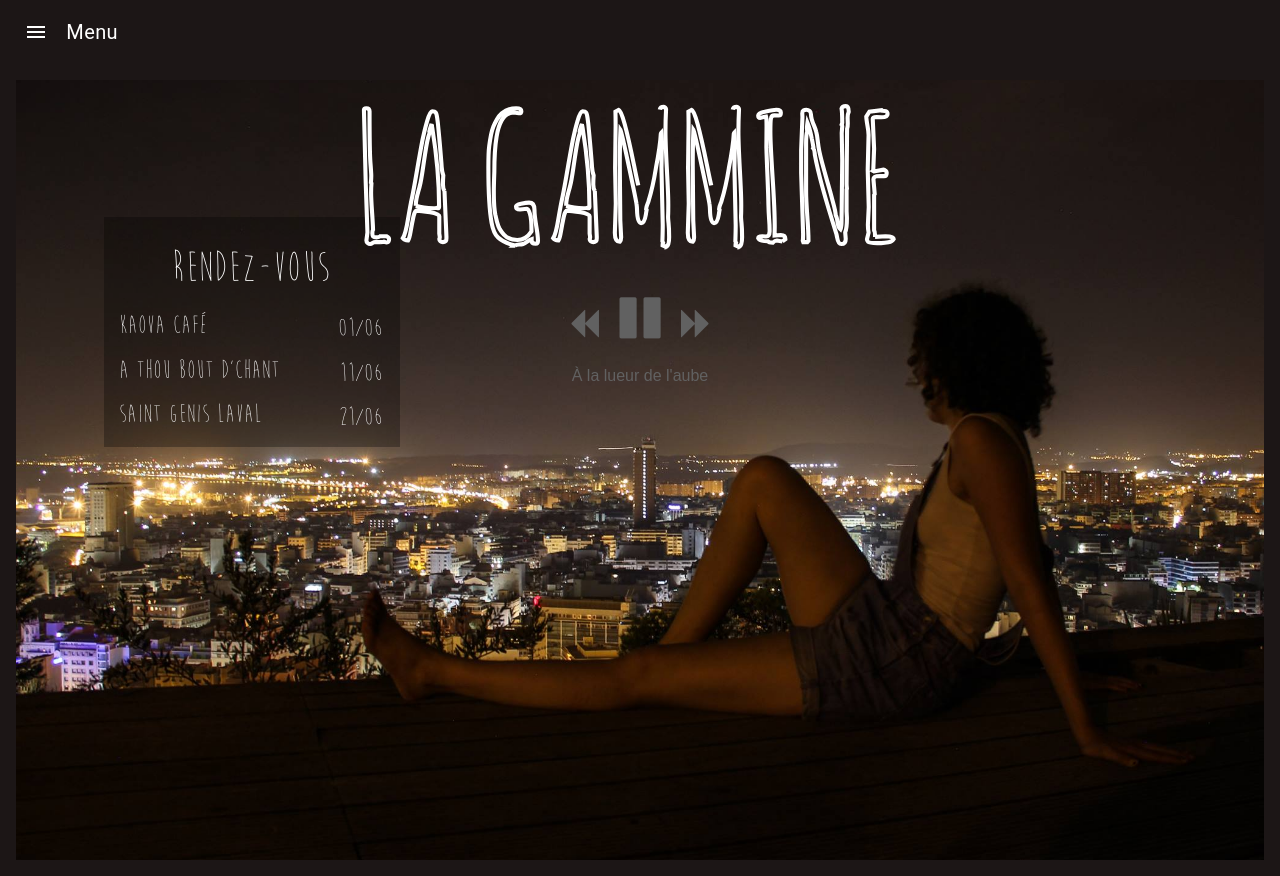
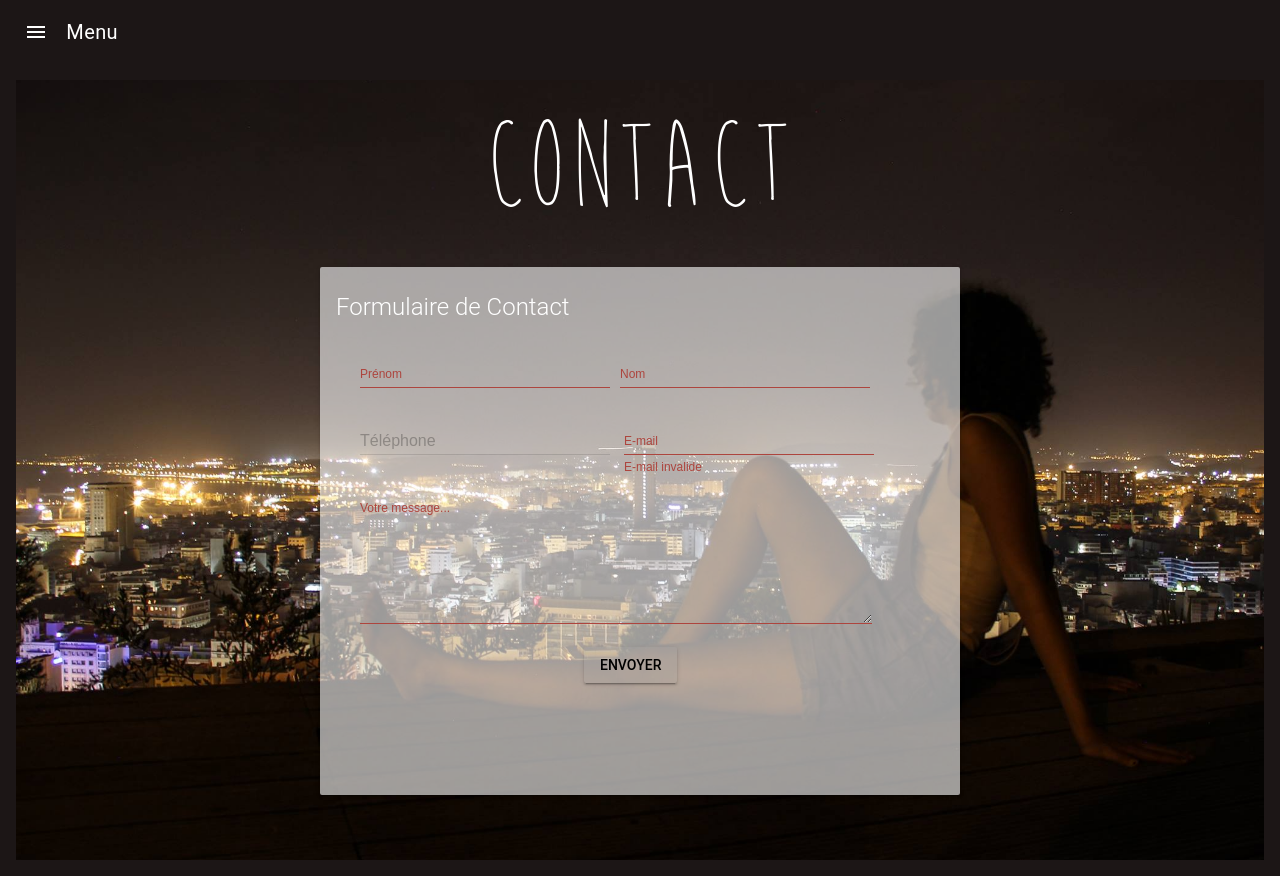
Before and after one commit to YannigSmagghe/LaGammine, a PHP site: page / in a window 1280 px wide. Run offline with PHP 8.4, Linux system fonts and the light colour scheme; some libraries are stand-ins or nearby versions.

Commit message:
mails + formulaire
revoir si l'envoie fonctionne bien et les champs utilisés avec Marie

```diff
--- a/app/index.html
+++ b/app/index.html
@@ -257,23 +257,22 @@
           </div>
           <div id="mycard">
 
-            <div class="demo-card-wide mdl-card mdl-shadow--2dp">
+            <div class="demo-card-wide mdl-card mdl-shadow--2dp head-form">
               <div class="mdl-card__title">
                 <h2 class="mdl-card__title-text">Formulaire de Contact</h2>
               </div>
 
 
               <div class="mdl-card__supporting-text">
-                text d'accroche
                 <form method="post" action="mailManager.php">
 
                   <div id="name">
                     <div class="mdl-textfield mdl-js-textfield mdl-textfield--floating-label">
-                      <input class="mdl-textfield__input" type="text" name="first">
+                      <input class="mdl-textfield__input" type="text" name="first" required>
                       <label class="mdl-textfield__label" for="sample3">Prénom</label>
                     </div>
                     <div class="mdl-textfield mdl-js-textfield mdl-textfield--floating-label">
-                      <input class="mdl-textfield__input" type="text" name="last">
+                      <input class="mdl-textfield__input" type="text" name="last" required>
                       <label class="mdl-textfield__label" for="sample3">Nom</label>
                     </div>
                   </div>
@@ -285,15 +284,15 @@
                       <span class="mdl-textfield__error">Numéro invalide</span>
                     </div>
                       <div class="mdl-textfield mdl-js-textfield mdl-textfield--floating-label">
-                        <input class="mdl-textfield__input" type="email">
+                        <input class="mdl-textfield__input" type="email" required>
                         <label class="mdl-textfield__label" for="sample2">E-mail</label>
                         <span class="mdl-textfield__error">E-mail invalide</span>
                       </div>
                   </div>
                   <div name="message">
                     <div id="input-message" class="mdl-textfield mdl-js-textfield mdl-textfield--floating-label">
-                      <textarea class="mdl-textfield__input" type="text" rows= "12" name="message" ></textarea>
-                      <label class="mdl-textfield__label" for="sample5">Text lines...</label>
+                      <textarea class="mdl-textfield__input textarea-form" type="text" rows= "12" name="message" required></textarea>
+                      <label class="mdl-textfield__label" for="sample5">Votre message...</label>
                     </div>
                   </div>
                   <button id="envoi-button" class="mdl-button mdl-js-button mdl-button--raised mdl-js-ripple-effect" name="envoi" type="submit">
--- a/app/scripts/menu.js
+++ b/app/scripts/menu.js
@@ -34,10 +34,10 @@ function showMenu() {
 
 // init with main page
 $.each(arraySection, function( index, value ) {
-  if (value !== 'accueil' ){
+  if (value !== 'contact' ){
     $('.section-'+value).hide()
   }
-  if (value === 'accueil' ||value === 'admin-accueil'){
+  if (value === 'contact' ||value === 'admin-accueil'){
     $('.section-'+value).show()
   }
 });
--- a/app/styles/main.css
+++ b/app/styles/main.css
@@ -425,7 +425,7 @@ nav.vertical li:hover > ul{
 /** CONTACT **/
 .demo-card-wide.mdl-card {
   width: 640px;
-  height: 640px;
+  height: 583px;
 
 }
 
@@ -462,7 +462,6 @@ nav.vertical li:hover > ul{
 .demo-card-wide > .mdl-card__title {
   color: #fff;
   height: 64px;
-  background-color:indigo;
 }
 
 .mdl-card__title-text {
@@ -481,7 +480,6 @@ nav.vertical li:hover > ul{
   width:100%;
   display:flex;
   flex-direction: row;
-// outline: red solid 10px;
   justify-content: center;
   align-items: center;
 }
@@ -492,8 +490,43 @@ nav.vertical li:hover > ul{
 }
 #input-message{
   width: 32em;
-  height: 16em;
+  height: 10.7em;
 }
 #envoi-button{
   margin-left: 16em;
 }
+
+.head-form > .mdl-card__title{
+
+}
+#mycard > .head-form{
+  background-color: hsla(0,0%,100%,.6);
+  height: 33em;
+
+}
+.textarea-form{
+  height:120px;
+}
+
+.mdl-textfield.is-invalid .mdl-textfield__input{
+  border-color: #ad453e !important;
+}
+.mdl-textfield--floating-label.is-invalid .mdl-textfield__label{
+  color: #ad453e !important;
+}
+.mdl-textfield__error{
+  color: #ad453e !important;
+}
+.mdl-demo .mdl-card .mdl-card__supporting-text{
+  margin-top: 0px!important;
+}
+
+@media screen and (max-width: 740px) {
+  #mycard > .head-form{
+    background-color: hsla(0,0%,100%,.6);
+    height: 37em;
+  }
+  #envoi-button{
+    margin-left: 6em
+  }
+}
```
